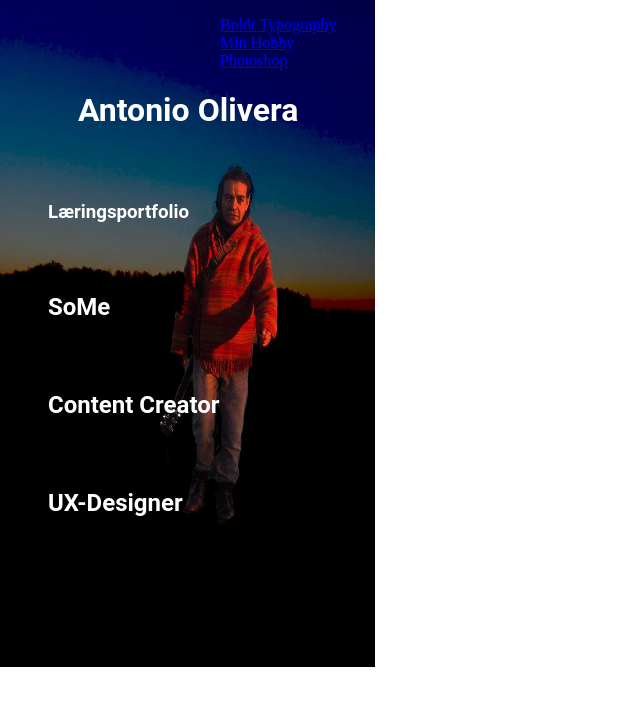
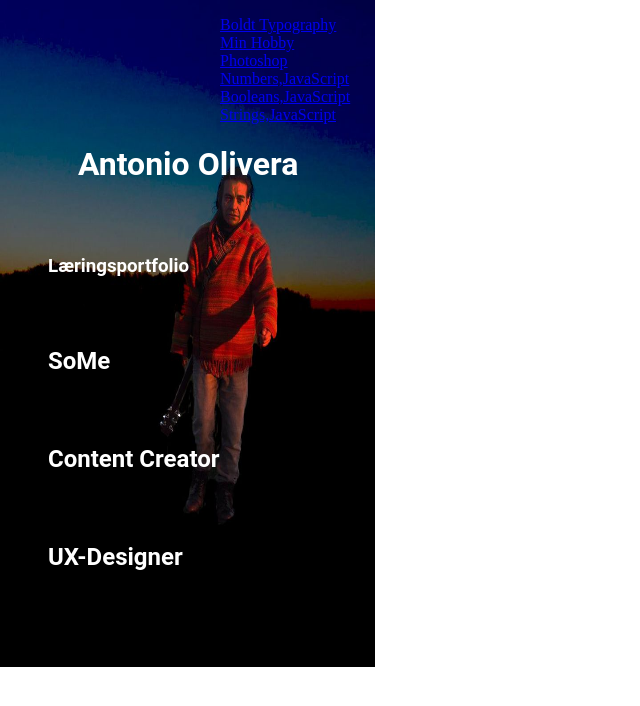
Before and after one commit to vichirock/vichirock.github.io, a plain HTML site: page index.html in a window 1280 px wide. Shown: the whole page, without its empty margins (0-640 px from the left). Drawn offline with Linux system fonts and the light colour scheme.

Commit message:
lidt mere

```diff
--- a/index.html
+++ b/index.html
@@ -16,6 +16,10 @@
          <li> <a href="boldtypography.html">Boldt Typography</a></li>
         <li> <a href="hobby.html">Min Hobby</a></li>
          <li> <a href="photoshop.html">Photoshop</a></li>
+         <li> <a href="example1JS.html">Numbers,JavaScript</a></li>
+         <li> <a href="exampleJS2.html">Booleans,JavaScript</a></li>
+         <li> <a href="examplesjavascript.html">Strings,JavaScript</a></li>
+
         </ul>
     </nav>
    </header>
```
Also changed, not shown: examplesjavascript.html (renamed from examplwesjavascript.html).
